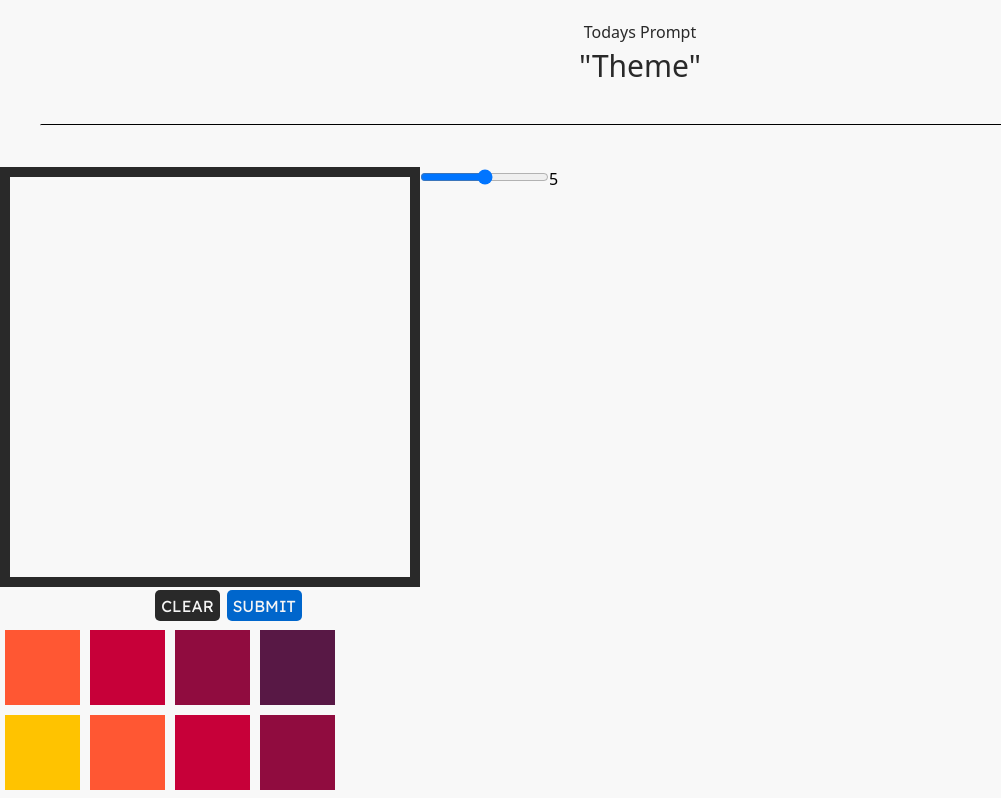
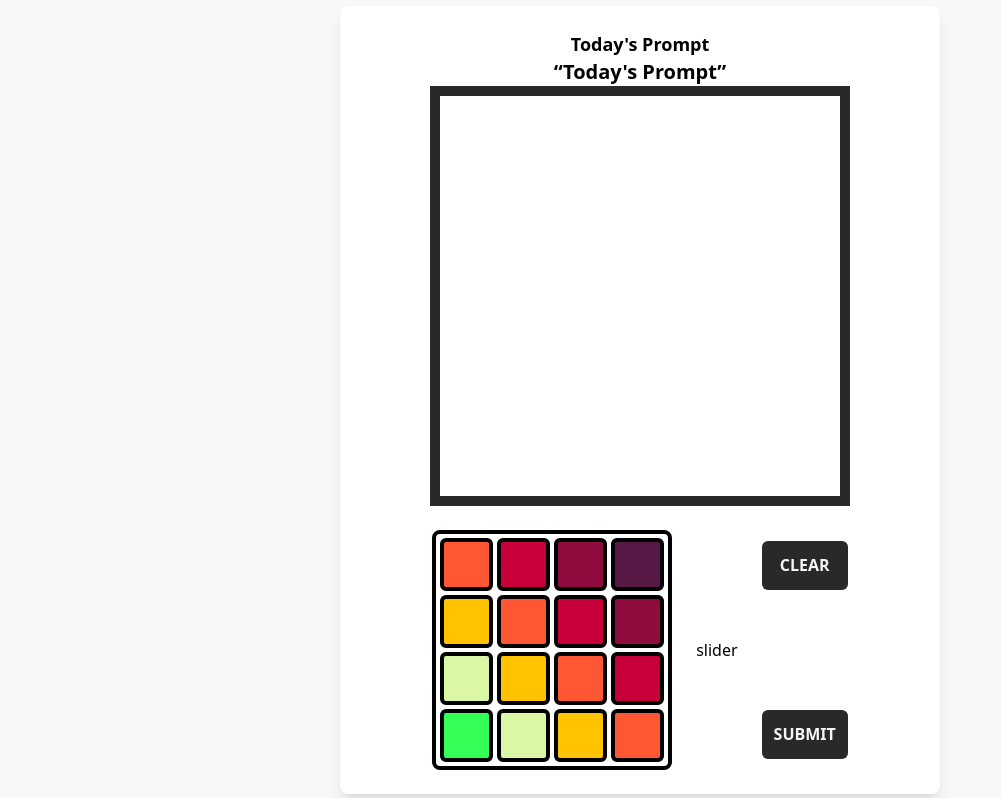
Before and after one commit to WarrenLaz/inkFetch, a Nuxt app: page / in a window 1280 px wide. Shown: the top 798 px of the page, without its empty margins (0-1001 px from the left). Built offline with nearby package versions, Linux system fonts and the light colour scheme.

Commit message:
added better styling

```diff
--- a/components/general/Canva.vue
+++ b/components/general/Canva.vue
@@ -82,7 +82,6 @@ onBeforeUnmount(() => {
 </script>
 
 <template>
-  <div class="drawing-container">
     <canvas
       ref="canvasRef"
       width="400"
@@ -96,53 +95,19 @@ onBeforeUnmount(() => {
       @touchmove="draw"
       @touchend="stopDrawing"
     ></canvas>
-    <div class="inner-box">
-    <button @click="clearCanvas" >CLEAR</button>
-    <button @click="clearCanvas" style="background-color: #0066CC;">SUBMIT</button>
-    </div>
-  </div>
 </template>
 
 <style scoped>
 @import url('https://fonts.googleapis.com/css2?family=Lexend+Deca:wght@100..900&display=swap');
 
-.drawing-container {
-  display: flex;
-  flex-direction: column;
-  align-items: center;
-}
 .drawing-canvas {
   border: 10px solid #292929;
-  cursor: url('../../static/dot_cursor.png') 16 16, auto;
+  cursor: default;
   touch-action: none; /* Prevent touch gestures like scrolling */
 }
 .inner-box{
   display: flex;
 }
-button {
-  margin: 3%;
-  padding: 3% 5%;
-  font-size: 16px;
-  background-color: #292929;
-  color: #f5f5f5;
-  cursor: pointer;
-  font-family: "Lexend Deca", serif;
-  font-optical-sizing: auto;
-  border: none;
-  border-radius: 5px; /* Rounded corners */
-  transition: all 0.2s ease-in-out; /* Smooth transition */
-}
 
-/* Hover Effect */
-button:hover {
-  background-color: #3a3a3a; /* Slightly lighter */
-  transform: scale(1.05); /* Slightly enlarges */
-}
-
-/* Press Animation */
-button:active {
-  transform: scale(0.95); /* Shrinks slightly */
-  background-color: #1f1f1f; /* Darkens on press */
-}
 
 </style>
--- a/pages/index.vue
+++ b/pages/index.vue
@@ -1,33 +1,81 @@
 <script setup>
-import Canva from '~/components/general/Canva.vue';
+import { ref } from "vue";
+import Canva from "~/components/general/Canva.vue";
+
 const Container = [
-    ["#FF5733", "#C70039", "#900C3F", "#581845"],
-    ["#FFC300", "#FF5733", "#C70039", "#900C3F"],
-    ["#DAF7A6", "#FFC300", "#FF5733", "#C70039"],
-    ["#33FF57", "#DAF7A6", "#FFC300", "#FF5733"]
-]
+    "background-color: #FF5733", "background-color:#C70039", "background-color:#900C3F", "background-color:#581845",
+    "background-color:#FFC300", "background-color:#FF5733", "background-color:#C70039", "background-color:#900C3F",
+    "background-color:#DAF7A6", "background-color:#FFC300", "background-color:#FF5733", "background-color:#C70039",
+    "background-color:#33FF57", "background-color:#DAF7A6", "background-color:#FFC300", "background-color:#FF5733"
+];
+
+
+const sliderValue = ref(50); // Default position (centered)
+const isDragging = ref(false); // Track if the user is dragging the thumb
+
+// Start dragging
+const startDrag = (e) => {
+    isDragging.value = true;
+    updateSliderPosition(e);
+};
+
+// Stop dragging
+const stopDrag = () => {
+    isDragging.value = false;
+};
+
+// Update slider position based on mouse/touch movement
+const updateSliderPosition = (e) => {
+    if (!isDragging.value) return;
+
+    const slider = e.target.closest('.relative');
+    const rect = slider.getBoundingClientRect();
+    const offsetY = e.clientY - rect.top; // Get the Y-coordinate of the mouse inside the slider
+
+    // Update slider value based on the Y-coordinate
+    sliderValue.value = Math.min(100, Math.max(0, (offsetY / rect.height) * 100));
+};
+
+// Bind events
+const handleMouseMove = (e) => {
+    updateSliderPosition(e);
+};
 
 const sliderval = ref(5);
 </script>
 
 <template>
 
-    <div class="mt-5 mb-1 text-center text-[#292929] font-[Lexend Deca, serif]">Todays Prompt</div>
-    <div class="text-center text-[#292929] text-3xl">"Theme"</div>
-    <hr class="h-[3px] w-[80%] m-[40px] rounded-[10px]">
-    <div class="flex content-center">
-        <Canva :brushsize="sliderval"/>
-        <div>
+    <body class="flex items-center justify-center min-h-screen bg-gray-100">
+        <div class="w-[600px] bg-white shadow-lg p-6 text-center rounded-lg">
+            <!-- Title Section -->
+            <h2 class="font-bold text-lg">Today's Prompt</h2>
+            <p class="text-xl font-semibold">“Today's Prompt”</p>
+
+            <!-- Canva Component -->
+            <div class="flex item-center justify-center">
+            <Canva/>
+            </div>
+            <!-- Main Content Section -->
+            <div class="flex mt-6 gap-6 items-center justify-center">
+                <!-- Grid Section -->
+                <div class="grid grid-cols-4 grid-rows-4 p-1 gap-1 w-60 h-60 border-4 border-black rounded-lg">
+                    <div v-for="(value, index) in Container" :key="index"
+                        class="w-full h-full border-4 border-black rounded-md" :style="value">
+                    </div>
+                </div>
+                <div>
+                    slider
+                </div>
+                <div class="flex flex-col gap-30">
+                    <button class="p-3 text-[16px] bg-[#292929] text-[#f5f5f5] cursor-pointer font-bold text-lg rounded-md transition-all duration-200 ease-in-out hover:bg-[#3a3a3a] hover:scale-[1.05] active:scale-[0.95] active:bg-[#1f1f1f]">
+                        CLEAR
+                    </button>
+                    <button class="p-3 text-[16px] bg-[#292929] text-[#f5f5f5] cursor-pointer font-bold text-lg rounded-md transition-all duration-200 ease-in-out hover:bg-[#3a3a3a] hover:scale-[1.05] active:scale-[0.95] active:bg-[#1f1f1f]">
+                        SUBMIT
+                    </button>
+                </div>
+            </div>
         </div>
-            <div>
-                <input type="range" min="0" max="10" v-model="sliderval" class="slider" id="mySlider">
-            </div>
-            <h1>{{sliderval}}</h1>
-        </div>
-        <div>
-                <div v-for="(value, index) in Container" :key="index" class="flex items-center">
-                    <button v-for="(value_, in_) in value" :key="in_" class="w-[75px] h-[75px] m-[5px]" :style="{ backgroundColor: value_ }"/>
-
-            </div>
-    </div>
+    </body>
 </template>
```
